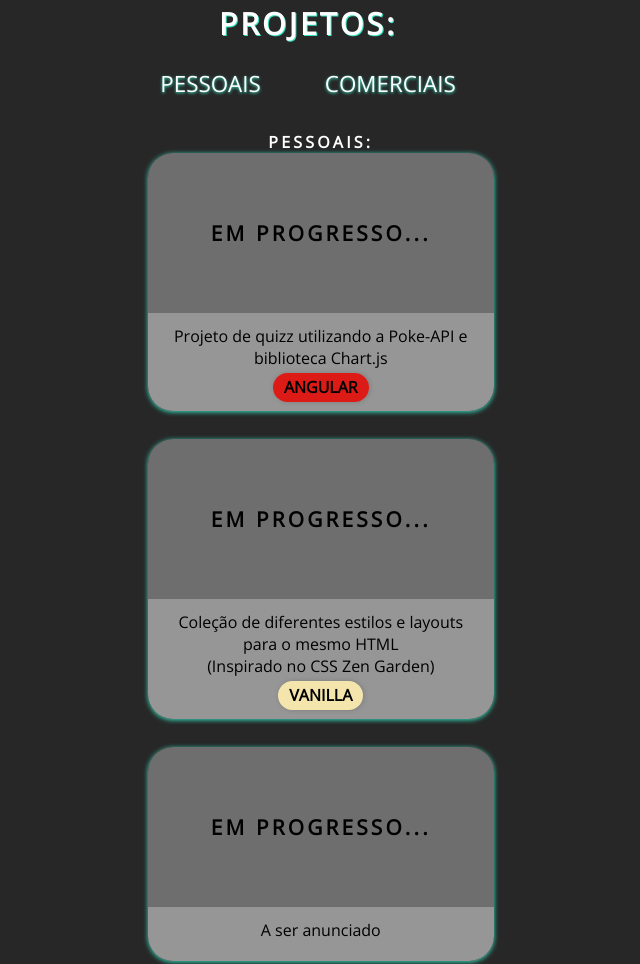
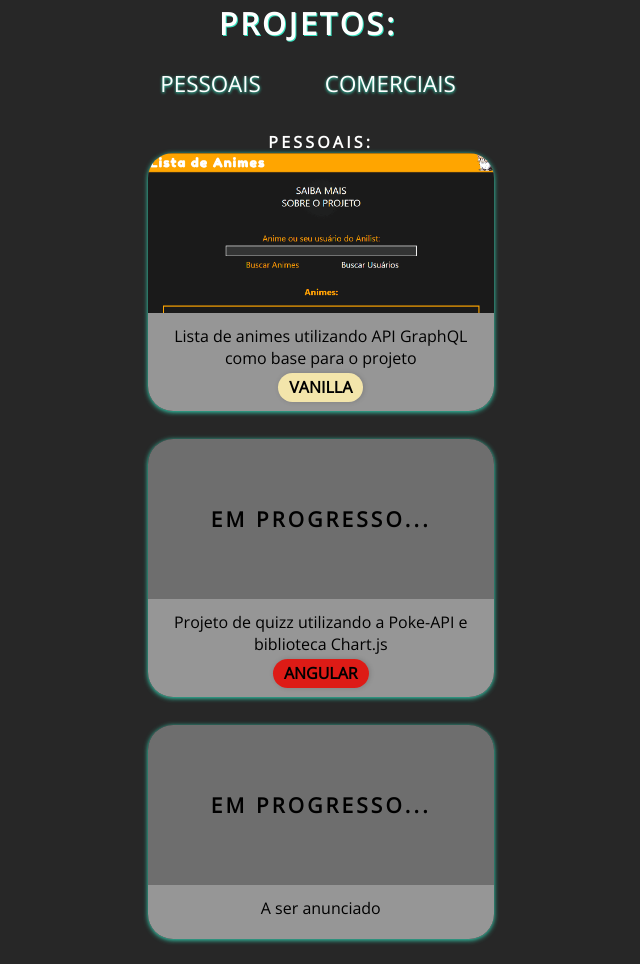
Before and after one commit to Marco-A-C-Pereira/Portfolio, a plain HTML site: page index.html in a window 1280 px wide. Shown: the part 1426-2390 px from the top of the page, without its empty margins (332-972 px from the left). Drawn offline with nearby package versions, Linux system fonts and the light colour scheme.

Commit message:
Projeto Animelist adicionado

```diff
--- a/index.css
+++ b/index.css
@@ -493,6 +493,12 @@ header {
 .project-card-title {
     background: rgb(110, 110, 110);
     min-height: 3.5vh;
+    max-height: 20vh;
+    overflow: hidden;
+}
+
+.project-card-title > img {
+    max-width: 100%;
 }
 
 .project-card-wip{
--- a/index.html
+++ b/index.html
@@ -154,6 +154,22 @@
                     <h2>pessoais:</h2>
 
                     <div class="project-card">
+                        <a href="https://marco-a-c-pereira.github.io/consulta-animes/" target="_blank" rel="noopener noreferrer">
+                        <div class="project-card-title">
+                            <img src="./assets/images/projects/AnimeList.png">
+                        </div>
+                        <div class="project-card-body">
+                            <p>
+                                Lista de animes utilizando API GraphQL como base para o projeto
+                            </p>
+                            <div>
+                                <span class="project-card-tags-vanilla">VANILLA</span>
+                            </div>
+                        </div>
+                        </a>
+                    </div>
+
+                    <div class="project-card">
                         <a href="#">
                         <div class="project-card-title project-card-wip">
 
@@ -169,22 +185,6 @@
                         </a>
                     </div>
 
-                    <div class="project-card">
-                        <a href="#">
-                        <div class="project-card-title project-card-wip">
-                            <!-- Inserir imagem -->
-                        </div>
-                        <div class="project-card-body">
-                            <p>
-                                Coleção de diferentes estilos e layouts para o mesmo HTML <br>
-                                (Inspirado no CSS Zen Garden)
-                            </p>
-                            <div>
-                                <span class="project-card-tags-vanilla">VANILLA</span>
-                            </div>
-                        </div>
-                        </a>
-                    </div>
                     <div class="project-card">
                         <a href="#">
                         <div class="project-card-title project-card-wip">
```
Also changed, not shown: assets/images/projects/AnimeList.png (added).
